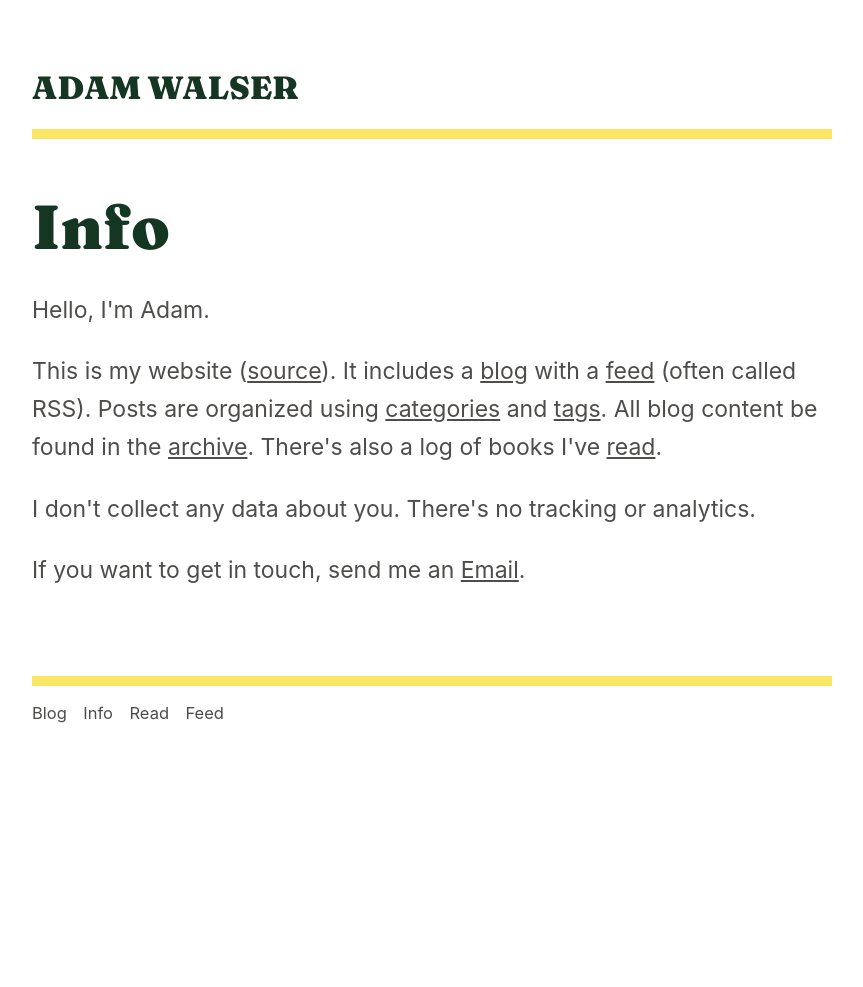
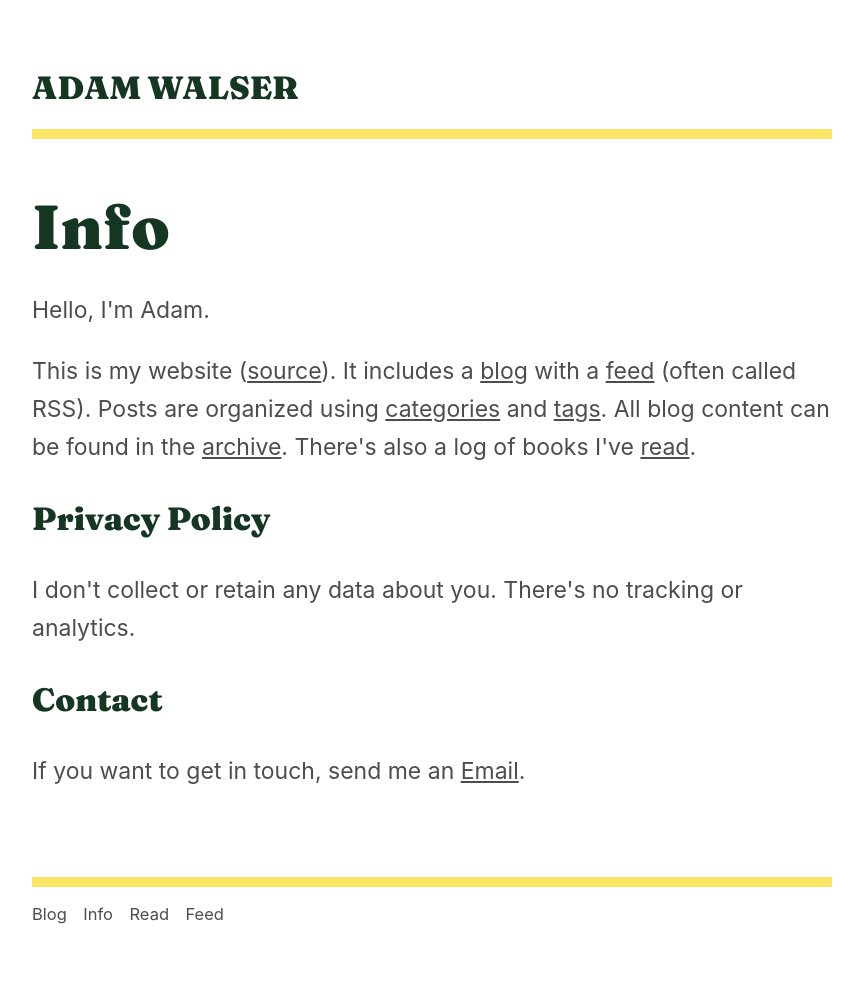
Before and after one commit to ajpwalser/ajpwalser.github.io, a Jekyll site: the page built from info.html, in a window 1280 px wide. Shown: the whole page, without its empty margins (208-1071 px from the left). Built offline with Jekyll 4.4.1, drawn with Linux system fonts in a browser that asks for light colours; some web fonts are replaced; before the commit the page ends 900 px from its top, so only the background shows below that.

Commit message:
Update info.html

```diff
--- a/info.html
+++ b/info.html
@@ -6,7 +6,9 @@
 
 <h2>Info</h2>
 <p class="first">Hello, I'm Adam.</p>
-<p>This is my website (<a href="https://github.com/ajpwalser/ajpwalser.github.io">source</a>). It includes a <a href="https://ajpwalser.github.io/">blog</a> with a <a href="https://ajpwalser.github.io/feed.xml">feed</a> (often called RSS). Posts are organized using <a href="https://ajpwalser.github.io/categories/">categories</a> and <a href="https://ajpwalser.github.io/tags/">tags</a>. All blog content be found in the <a href="https://ajpwalser.github.io/archive/">archive</a>. There's also a log of books I've <a href="https://ajpwalser.github.io/read/">read</a>.</p>
-<p>I don't collect any data about you. There's no tracking or analytics.</p>
+<p>This is my website (<a href="https://github.com/ajpwalser/ajpwalser.github.io">source</a>). It includes a <a href="https://ajpwalser.github.io/">blog</a> with a <a href="https://ajpwalser.github.io/feed.xml">feed</a> (often called RSS). Posts are organized using <a href="https://ajpwalser.github.io/categories/">categories</a> and <a href="https://ajpwalser.github.io/tags/">tags</a>. All blog content can be found in the <a href="https://ajpwalser.github.io/archive/">archive</a>. There's also a log of books I've <a href="https://ajpwalser.github.io/read/">read</a>.</p>
+<h3>Privacy Policy</h3>
+<p>I don't collect or retain any data about you. There's no tracking or analytics.</p>
+<h3>Contact</h3>
 <p>If you want to get in touch, send me an <a href="mailto:ajpwalser@gmail.com">Email</a>.</p>
 <div class="spacer"></div>
```
